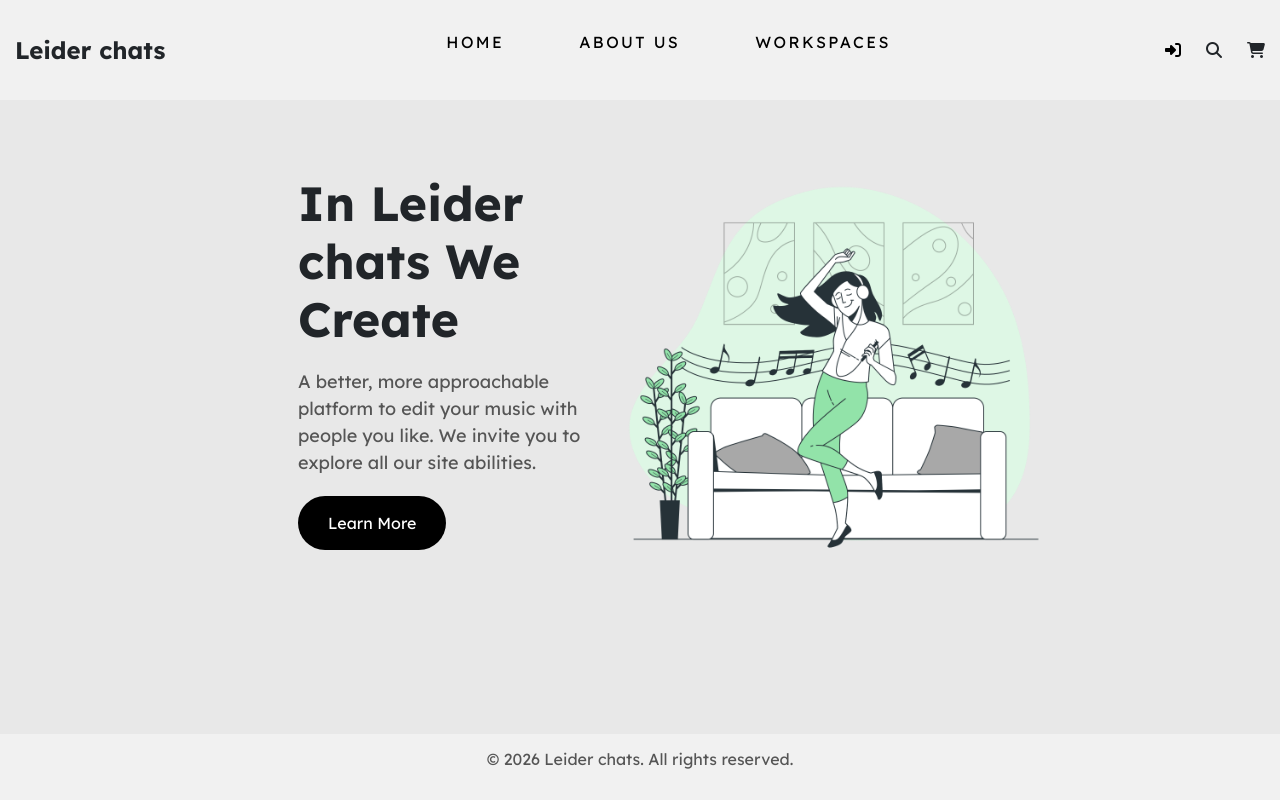
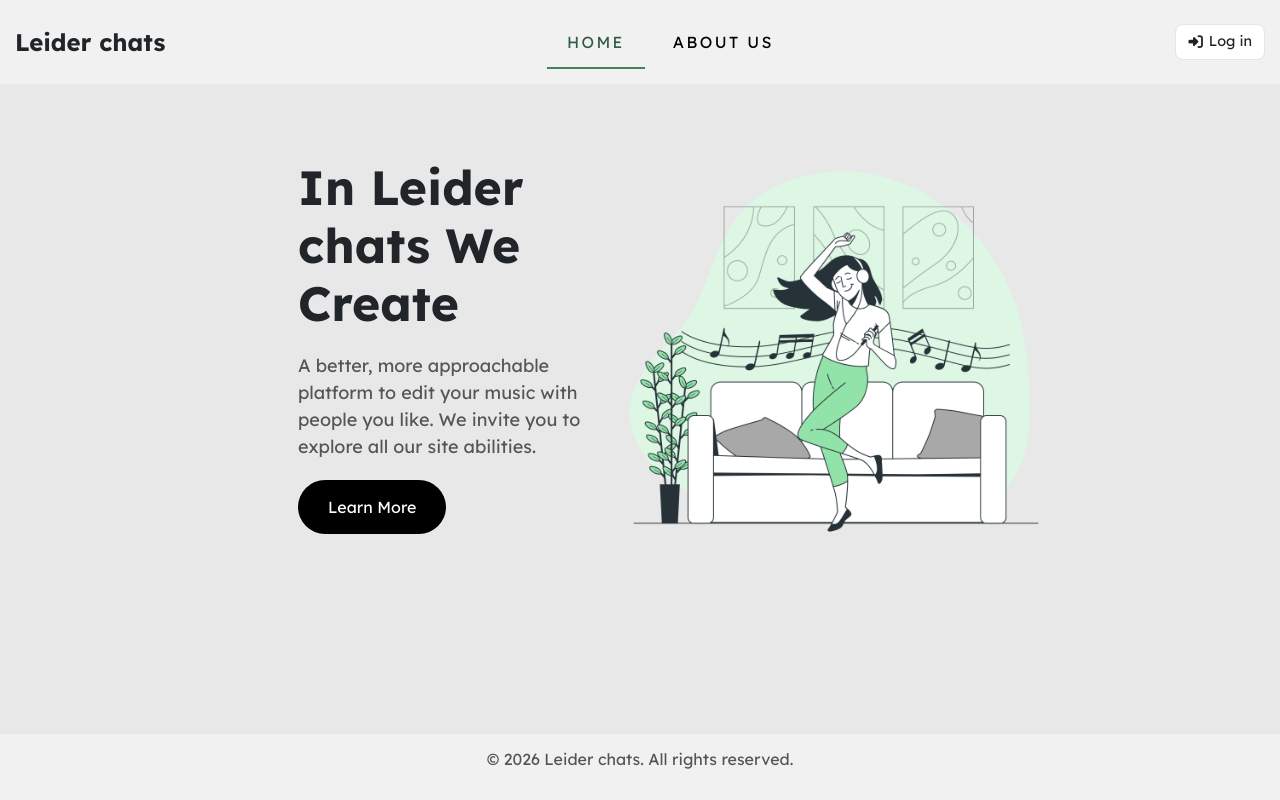
Before and after one commit to lordalba/leider-chats, a Vue app in the folder client/: page /workspaces/1/1/1 in a window 1280 px wide. Built offline with nearby package versions, Linux system fonts and the light colour scheme; what vue-head, vue-sweetalert2 would draw is missing.

Commit message:
fix(ui): remove dead header controls and the blocking login alert
Co-Authored-By: Claude Opus 5.5 <noreply@anthropic.com>

```diff
--- a/client/src/components/Header.vue
+++ b/client/src/components/Header.vue
@@ -1,83 +1,53 @@
 <template>
   <header class="header">
-    <div class="logo" style="text">Leider chats</div>
-    <nav class="nav">
+    <router-link to="/" class="logo">Leider chats</router-link>
+    <nav class="nav" aria-label="Main">
       <ul>
-        <router-link to="/" class="menu-item">
-          <li>Home</li>
-        </router-link>
-
-        <router-link
-          v-if="$store.state.connectedUser"
-          to="/friends"
-          class="menu-item"
-        >
-          <li>Projects</li>
-        </router-link>
-
-        <router-link
-          v-if="$store.state.connectedUser"
-          to="/friends"
-          class="menu-item"
-        >
-          <li>Friends</li>
-        </router-link>
-
-        <router-link to="/about" class="menu-item">
-          <li>About us</li>
-        </router-link>
-
-        <router-link to="/workspaces" class="menu-item">
-          <li>Workspaces</li>
-        </router-link>
-
-        <router-link
-          v-if="$store.state.connectedUser"
-          to="/profile"
-          class="menu-item"
-        >
-          <li>Profile</li>
-        </router-link>
+        <li><router-link to="/" exact class="menu-item">Home</router-link></li>
+        <li v-if="loggedIn">
+          <router-link to="/chatrooms" class="menu-item">Chats</router-link>
+        </li>
+        <li v-if="loggedIn">
+          <router-link to="/workspaces" class="menu-item">Workspaces</router-link>
+        </li>
+        <li v-if="loggedIn">
+          <router-link to="/friends" class="menu-item">Friends</router-link>
+        </li>
+        <li v-if="loggedIn">
+          <router-link to="/profile" class="menu-item">Profile</router-link>
+        </li>
+        <li><router-link to="/about" class="menu-item">About us</router-link></li>
       </ul>
     </nav>
-    <div class="icons">
-      <i
-        v-if="$store.state.connectedUser"
-        class="fa-solid fa-user-slash"
-        @mousedown="disconnect()"
-      ></i>
-      <router-link v-else to="/login" class="icon-menu-item">
-        <i class="fa-solid fa-right-to-bracket"></i>
+    <div class="header-actions">
+      <button v-if="loggedIn" type="button" class="header-action" @click="disconnect">
+        <i class="fa-solid fa-right-from-bracket" aria-hidden="true"></i> Log out
+      </button>
+      <router-link v-else to="/login" class="header-action">
+        <i class="fa-solid fa-right-to-bracket" aria-hidden="true"></i> Log in
       </router-link>
-
-      <i class="fas fa-search"></i>
-      <i class="fas fa-shopping-cart"></i>
     </div>
   </header>
 </template>
 
 <script>
 import { mapActions } from "vuex";
-import Swal from "sweetalert2";
 import { clearSession } from "@/auth/session";
 
 export default {
   name: "HeaderComponent",
-  data() {
-    return {};
+  computed: {
+    loggedIn() {
+      return Boolean(this.$store.state.connectedUser);
+    },
   },
   methods: {
     ...mapActions(["setConnectedUser"]),
     disconnect() {
       clearSession();
 
-      this.$router.push("/");
-      Swal.fire({
-        icon: "success",
-        title: "good job!",
-        text: "Signed Off successfuly!",
-        footer: '<a href="shorturl.at/gwRUY">why is your mother in a pita?</a>',
-      });
+      this.$router.push("/").catch(() => {});
+      this.$toast.info("You're logged out");
     },
   },
 };
@@ -94,15 +64,15 @@ export default {
 .logo {
   font-weight: bold;
   font-size: 24px;
+  color: inherit;
+  text-decoration: none;
 }
 .nav ul {
   list-style-type: none;
   display: flex;
-  gap: 35px;
-}
-
-.nav ul li:hover {
-  transform: scale(1.06);
+  gap: 8px;
+  margin: 0;
+  padding: 0;
 }
 
 .menu-item {
@@ -127,9 +97,16 @@ export default {
   transition: width 0.3s ease 0s, left 0.3s ease 0s;
   width: 0;
 }
-.menu-item:hover:after {
+.menu-item:hover:after,
+.menu-item.router-link-active:after {
   width: 100%;
   left: 0;
+}
+.menu-item.router-link-active {
+  color: var(--ws-accent-strong);
+}
+.menu-item.router-link-active:after {
+  background: var(--ws-accent);
 }
 @media screen and (max-height: 300px) {
   ul {
@@ -137,12 +114,26 @@ export default {
   }
 }
 
-.icon-menu-item {
-  color: #000000;
-}
-
-.icons i {
-  margin-left: 25px;
+.header-action {
+  display: inline-flex;
+  align-items: center;
+  gap: 6px;
+  padding: 6px 12px;
+  border: 1px solid var(--ws-border);
+  border-radius: var(--ws-radius);
+  background: var(--ws-surface);
+  color: var(--ws-text);
+  font-size: 0.9rem;
+  text-decoration: none;
   cursor: pointer;
 }
+.header-action:hover {
+  border-color: var(--ws-accent);
+  color: var(--ws-accent-strong);
+}
+.header-action:focus-visible,
+.menu-item:focus-visible {
+  outline: none;
+  box-shadow: var(--ws-focus);
+}
 </style>
--- a/client/src/views/Login.vue
+++ b/client/src/views/Login.vue
@@ -74,17 +74,11 @@ export default {
         const connectedUser = await fetchUserData();
         store.dispatch("setConnectedUser", connectedUser.data);
 
-        Swal.fire({
-          icon: "success",
-          title: "good job!",
-          text: "Logged in successful!",
-          footer:
-            '<a href="shorturl.at/gwRUY">why is your mother in a pita?</a>',
-        });
+        this.$toast.success(`Welcome back, ${connectedUser.data.username}`);
 
         this.$store.dispatch("socket/initializeSocket");
 
-        this.$router.push("/"); // Navigate to login page
+        this.$router.push("/");
       } catch (error) {
         alert(error.message);
       }
```
